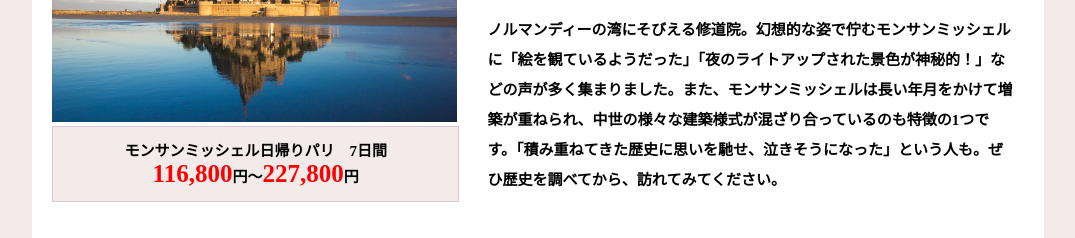
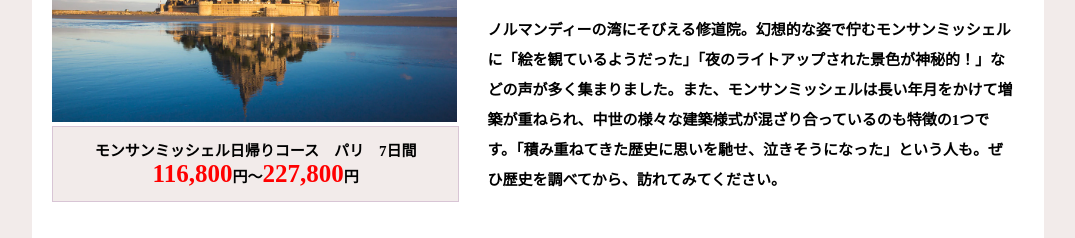
Before and after one commit to hasy84/portfolio, a plain HTML site: page index.html in a window 1280 px wide. Shown: the part 900-1138 px from the top of the page, without its empty margins (102-1177 px from the left). Drawn offline with Linux system fonts and the light colour scheme.

Commit message:
Update index.html

```diff
--- a/index.html
+++ b/index.html
@@ -26,7 +26,7 @@
         <img src="main1.webp">
 
         <div class="small-square">
-            <h2>モンサンミッシェル日帰りパリ　7日間</br><span class="price">116,800</span>円～<span class="price">227,800</span>円</h2>
+            <h2>モンサンミッシェル日帰りコース　パリ　7日間</br><span class="price">116,800</span>円～<span class="price">227,800</span>円</h2>
         </div>
 
 
```
